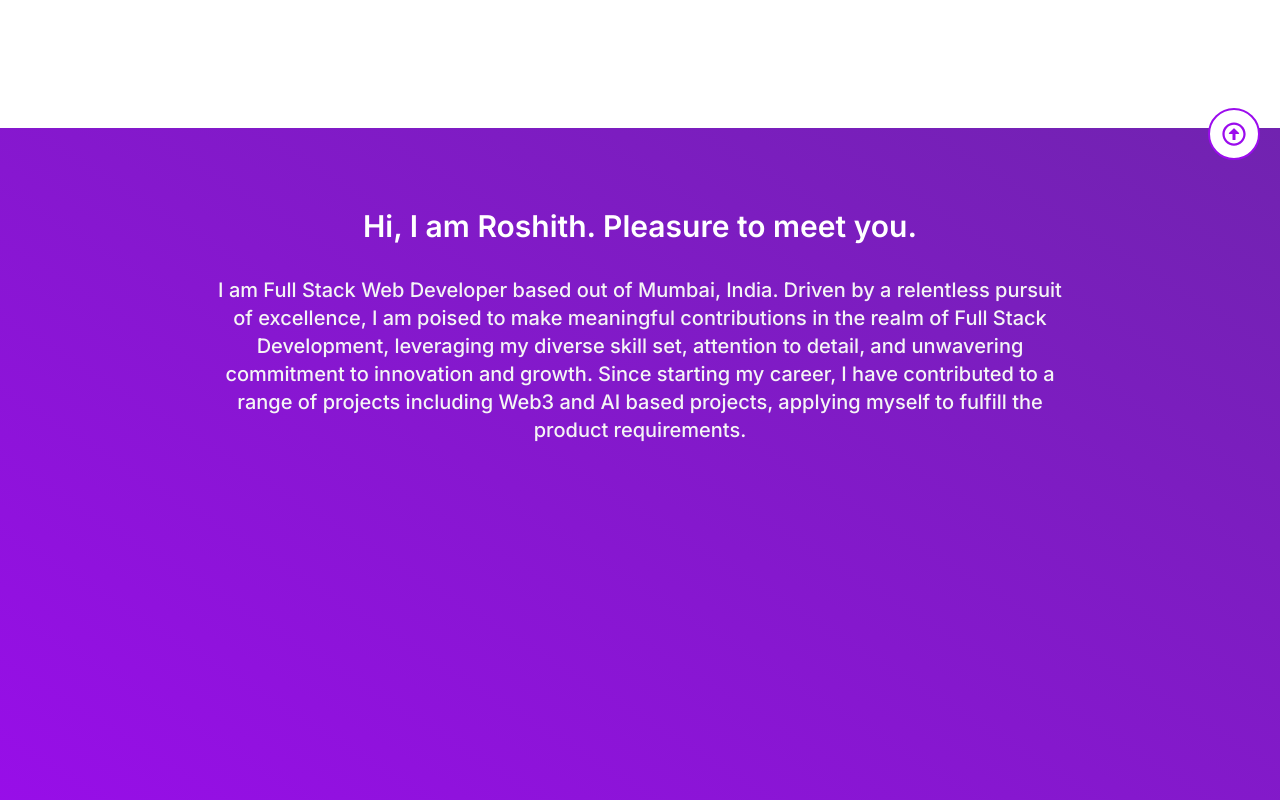
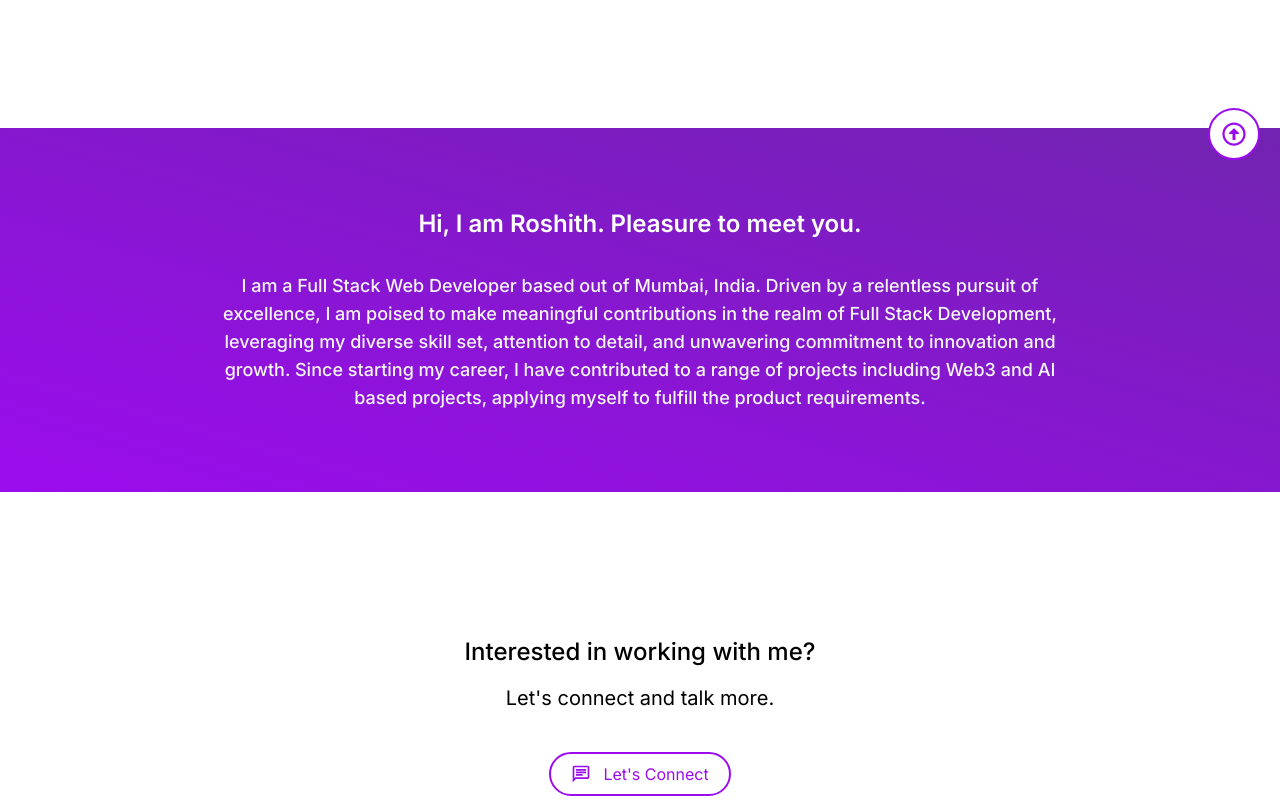
Before and after one commit to roshith-prakash/roshithprakash, a React (Create React App) app: page / in a window 1280 px wide. Shown: the part 600-1400 px from the top of the page. Built offline with nearby package versions, Linux system fonts and the light colour scheme.

Commit message:
Starting about page. 27-03-2024

```diff
--- a/src/components/Navbar.jsx
+++ b/src/components/Navbar.jsx
@@ -72,34 +72,34 @@ const Navbar = () => {
 
       {open && (
         <div className="lg:hidden text-xl md:text-lg absolute w-full z-10 bg-white px-5 pb-6 text-center shadow-md">
-          <p>
+          <p className="my-2">
             <Link
               to="/"
-              className="hover:text-cta cursor-pointer my-2 transition-all"
+              className="hover:text-cta cursor-pointer transition-all"
             >
               Home
             </Link>
           </p>
-          <p>
+          <p className="my-2">
             <Link
               to="/about"
-              className="hover:text-cta cursor-pointer my-2 transition-all"
+              className="hover:text-cta cursor-pointer transition-all"
             >
               About
             </Link>
           </p>
-          <p>
+          <p className="my-2">
             <Link
               to="/projects"
-              className="hover:text-cta cursor-pointer my-2 transition-all"
+              className="hover:text-cta cursor-pointer transition-all"
             >
               Projects
             </Link>
           </p>
-          <p>
+          <p className="my-2">
             <Link
               to="/contact"
-              className="hover:text-cta cursor-pointer my-2 transition-all"
+              className="hover:text-cta cursor-pointer transition-all"
             >
               Contact
             </Link>
@@ -109,7 +109,12 @@ const Navbar = () => {
             onClick={() => {
               window.open("roshithprakash_resume.pdf");
             }}
-            text="Resume"
+            text={
+              <div className="flex gap-x-2 items-center">
+                Resume
+                <GoDownload className="text-lg" />
+              </div>
+            }
           />
         </div>
       )}
--- a/src/pages/About.jsx
+++ b/src/pages/About.jsx
@@ -9,7 +9,17 @@ const About = () => {
   return (
     <>
       <Navbar />
-      <div className="min-h-[30rem]">About</div>
+      <div className="pt-14 pb-32">
+        <p className="text-3xl text-center font-semibold">About Me</p>
+        <p className="text-lg text-center px-5 md:px-10 mt-8 lg:max-w-[90%] mx-auto">
+          Hi, I am Roshith Prakash - an avid learner and full stack developer. I
+          use the MERN (Mongo, Express, React, NodeJS) Stack to learn and to
+          develop exciting web apps. I aspire to learn each and every day, for
+          to live is to learn. Seeking opportunities where skills can be
+          creatively utilized to develop interesting solutions while being
+          resourceful and attaining professional growth.
+        </p>
+      </div>
       <Footer />
     </>
   );
--- a/src/pages/Contact.jsx
+++ b/src/pages/Contact.jsx
@@ -31,6 +31,7 @@ const Contact = () => {
       <Navbar />
       <div className=" pt-20 pb-32 flex">
         <div className="w-full lg:w-[60%]">
+          {/* Title and Subtitle */}
           <div data-aos="fade-up">
             <p className="text-center text-3xl font-semibold px-5">
               Interested in working together?
@@ -40,12 +41,13 @@ const Contact = () => {
             </p>
           </div>
 
+          {/* Contact Cards */}
           <div
             data-aos="fade-up"
             className="px-10 max-w-[90%] flex flex-wrap justify-center gap-8 mt-20 mx-auto"
           >
             {/* Linkedin */}
-            <div className="shadow-xl p-6 rounded-lg w-full md:w-52">
+            <div className="shadow-xl p-6 py-10 rounded-lg w-full md:w-52">
               <p className="text-2xl flex gap-x-3 justify-center items-center">
                 <FaLinkedin className="text-3xl text-[#0077B5]" />
                 LinkedIn
@@ -62,7 +64,7 @@ const Contact = () => {
             </div>
 
             {/* Email */}
-            <div className="shadow-xl  p-6 rounded-lg w-full md:w-52">
+            <div className="shadow-xl  p-6 py-10 rounded-lg w-full md:w-52">
               <p className=" text-2xl flex gap-x-3 justify-center items-center">
                 <FaEnvelope className="text-3xl text-hovercta" />
                 Email
@@ -79,7 +81,7 @@ const Contact = () => {
             </div>
 
             {/* Github */}
-            <div className="shadow-xl p-6 rounded-lg w-full md:w-52">
+            <div className="shadow-xl p-6 py-10 rounded-lg w-full md:w-52">
               <p className=" text-2xl flex gap-x-3 justify-center items-center">
                 <FaGithub className="text-3xl text-[#171515]" />
                 Github
@@ -96,6 +98,8 @@ const Contact = () => {
             </div>
           </div>
         </div>
+
+        {/* Illustration */}
         <div className="hidden lg:w-[40%] lg:flex justify-center items-start pt-5">
           <img src={contact} className="w-[70%] pointer-events-none" />
         </div>
--- a/src/pages/Landing.jsx
+++ b/src/pages/Landing.jsx
@@ -15,17 +15,26 @@ const Landing = () => {
     });
   }, []);
 
+  useEffect(() => {
+    document.title = "Roshith Prakash - Full Stack Developer";
+  }, []);
+
   return (
     <>
       <Navbar />
       <div className="font-inter pb-32 relative">
+        {/* ---------------------------------------------------- */}
+
+        {/* Scroll to Top button */}
         <div
           onClick={() => window.scrollTo({ top: 0, behavior: "smooth" })}
           className="cursor-pointer border-2 border-cta fixed bottom-10 right-5 bg-white rounded-full p-3 z-50"
         >
           <FaRegArrowAltCircleUp className="text-cta text-2xl" />
         </div>
+
         {/* ---------------------------------------------------- */}
+
         {/* Hero Section*/}
         <div data-aos="fade-up" className="lg:flex min-h-[80vh] lg:pt-20 pb-32">
           <div className="w-full lg:flex-1 px-5">
@@ -49,24 +58,25 @@ const Landing = () => {
         {/* Text Section*/}
         <div
           data-aos="fade-up"
-          className="bg-gradient-to-tr from-cta to-hovercta min-h-screen text-white  pt-20"
+          className="bg-gradient-to-tr from-cta to-hovercta  text-white py-20"
         >
-          <p className="text-center font-semibold mx-auto px-5 lg:max-w-[60%] text-3xl">
+          <p className="text-center font-semibold mx-auto px-5 lg:max-w-[60%] text-2xl">
             Hi, I am Roshith. Pleasure to meet you.
           </p>
-          <p className="text-center font-medium mx-auto mt-8 px-5 md:max-w-[90%] lg:max-w-[70%] text-grey text-xl">
-            I am Full Stack Web Developer based out of Mumbai, India. Driven by
-            a relentless pursuit of excellence, I am poised to make meaningful
-            contributions in the realm of Full Stack Development, leveraging my
-            diverse skill set, attention to detail, and unwavering commitment to
-            innovation and growth. Since starting my career, I have contributed
-            to a range of projects including Web3 and AI based projects,
-            applying myself to fulfill the product requirements.
+          <p className="text-center font-medium mx-auto mt-8 px-5 md:max-w-[90%] lg:max-w-[70%] text-grey text-lg">
+            I am a Full Stack Web Developer based out of Mumbai, India. Driven
+            by a relentless pursuit of excellence, I am poised to make
+            meaningful contributions in the realm of Full Stack Development,
+            leveraging my diverse skill set, attention to detail, and unwavering
+            commitment to innovation and growth. Since starting my career, I
+            have contributed to a range of projects including Web3 and AI based
+            projects, applying myself to fulfill the product requirements.
           </p>
         </div>
 
         {/* ---------------------------------------------------- */}
 
+        {/* Linkedin Section */}
         <div data-aos="fade-up" className="bg-white pt-36 pb-16">
           <p className="text-center font-medium text-2xl">
             Interested in working with me?
@@ -88,6 +98,8 @@ const Landing = () => {
             />
           </div>
         </div>
+
+        {/* ---------------------------------------------------- */}
       </div>
       <Footer />
     </>
--- a/src/pages/Projects.jsx
+++ b/src/pages/Projects.jsx
@@ -8,7 +8,12 @@ const Projects = () => {
   return (
     <>
       <Navbar />
-      <div className="min-h-[30rem]">Projects</div>
+      <div className="pt-14 pb-32">
+        <p className="text-3xl text-center font-semibold">Projects</p>
+        <p className="text-lg text-center px-5 md:px-10 mt-8 lg:max-w-[90%] mx-auto">
+          Learning through development has been my preferred method of learning.
+        </p>
+      </div>
       <Footer />
     </>
   );
```
